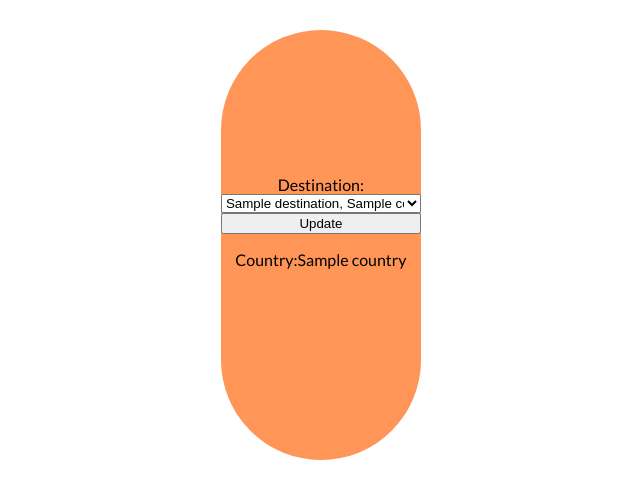
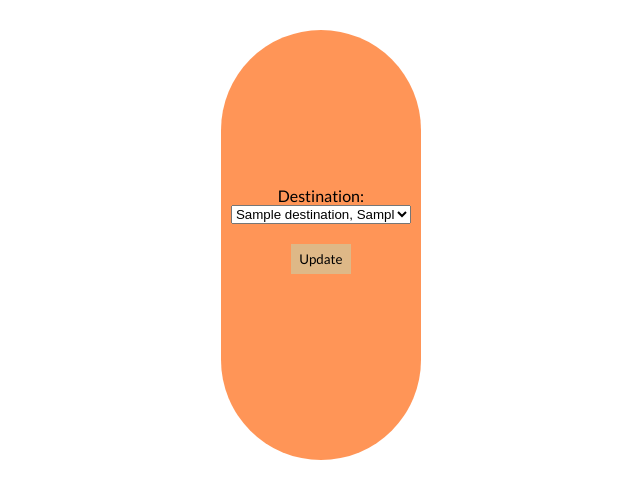
Before and after one commit to spencerT101/Bucket_List_Project_1, a Flask app: page /destinations/1/edit_destination in a window 1280 px wide. Shown: the part 99-598 px from the top of the page, without its empty margins (318-958 px from the left). Run offline with Flask 2, Linux system fonts and the light colour scheme; a database or web service that is not in the repository returns one stand-in record (values such as "Sample title"); some libraries are stand-ins or nearby versions.

Commit message:
working on drop down box for update destination

```diff
--- a/project_start_code/static/style.css
+++ b/project_start_code/static/style.css
@@ -214,3 +214,21 @@ body{
     padding-bottom: 30px;
     font-family: 'lato', sans-serif ;
 }
+
+.update_dest_button{
+    justify-content: center;
+    text-decoration: none;
+    font-family: 'lato';
+    background-color: burlywood;
+    height: 30px;
+    width:60px;
+    border: none;
+    margin-left: 70px;
+    margin-top:20px;
+
+}
+#destination{
+    width:180px;
+    margin-left:10px;
+
+}
--- a/project_start_code/templates/destinations/edit_destination.html
+++ b/project_start_code/templates/destinations/edit_destination.html
@@ -26,9 +26,9 @@ False </option>
 </select>
 </div> -->
 
-<button type = "submit">Update</button>
+<button class = "update_dest_button"type = "submit">Update</button>
 </form>
 
-<p> Country:{{bucket_list.destination.country.name}}</p>
+<!-- <p> Country:{{bucket_list.destination.country.name}}</p> -->
 
 {% endblock %}
```
